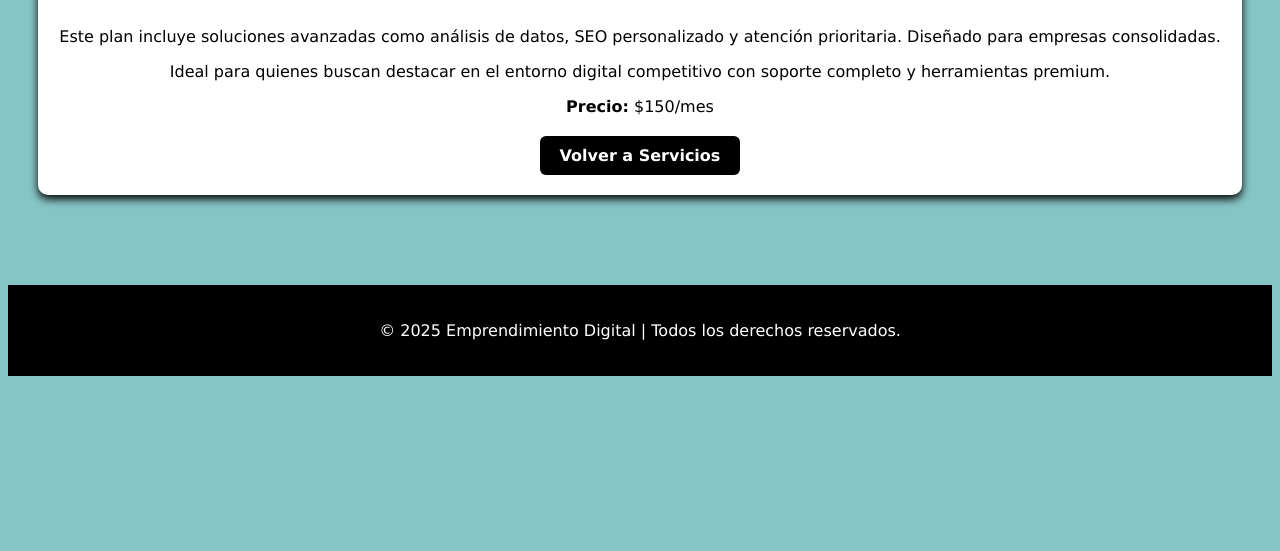
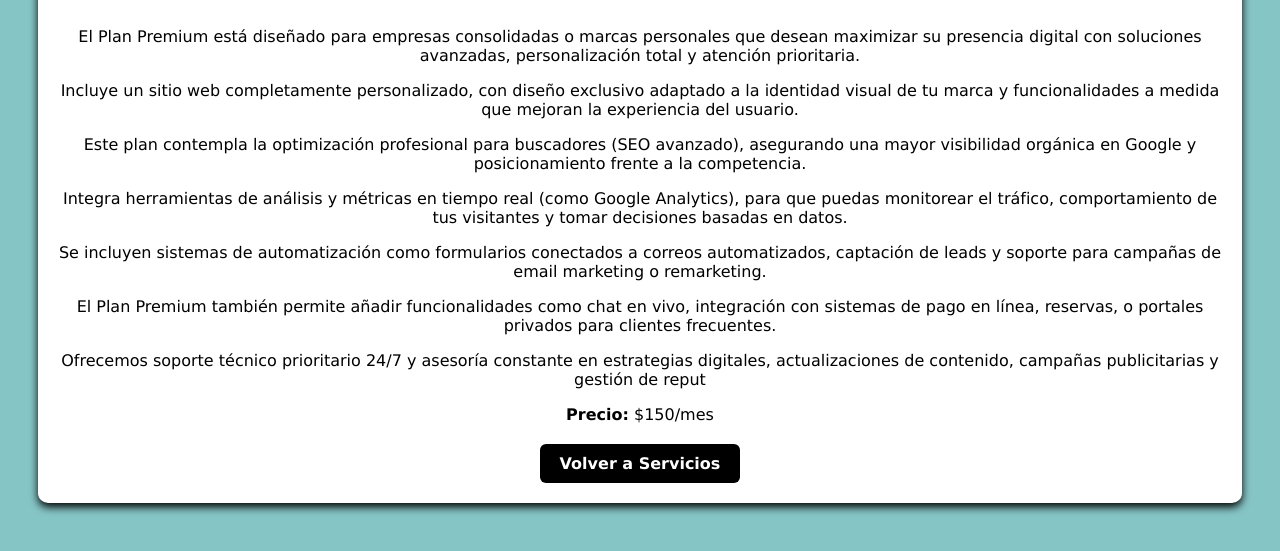
Before and after one commit to vickybig/emprendimiento-digital, a plain HTML site: page pages/plan_premium.html in a window 1280 px wide. Shown: the part 521-1072 px from the top of the page. Before the commit the page ends 905 px from the top, so only its background shows below. Drawn offline with Linux system fonts and the light colour scheme.

Commit message:
Agregue informacion al servicio premium

```diff
--- a/pages/plan_premium.html
+++ b/pages/plan_premium.html
@@ -22,8 +22,20 @@
       <section>
         <h1>Plan Premium</h1>
         <img src="../img/premium.jpg" alt="Imagen del Plan Premium" style="max-width: 300px; border-radius: 8px; margin: 10px 0;" />
-        <p>Este plan incluye soluciones avanzadas como análisis de datos, SEO personalizado y atención prioritaria. Diseñado para empresas consolidadas.</p>
-        <p>Ideal para quienes buscan destacar en el entorno digital competitivo con soporte completo y herramientas premium.</p>
+        <p>El Plan Premium está diseñado para empresas consolidadas o marcas personales que desean maximizar su presencia digital con soluciones avanzadas, personalización total y atención prioritaria.</p>
+
+<p>Incluye un sitio web completamente personalizado, con diseño exclusivo adaptado a la identidad visual de tu marca y funcionalidades a medida que mejoran la experiencia del usuario.</p>
+
+<p>Este plan contempla la optimización profesional para buscadores (SEO avanzado), asegurando una mayor visibilidad orgánica en Google y posicionamiento frente a la competencia.</p>
+
+<p>Integra herramientas de análisis y métricas en tiempo real (como Google Analytics), para que puedas monitorear el tráfico, comportamiento de tus visitantes y tomar decisiones basadas en datos.</p>
+
+<p>Se incluyen sistemas de automatización como formularios conectados a correos automatizados, captación de leads y soporte para campañas de email marketing o remarketing.</p>
+
+<p>El Plan Premium también permite añadir funcionalidades como chat en vivo, integración con sistemas de pago en línea, reservas, o portales privados para clientes frecuentes.</p>
+
+<p>Ofrecemos soporte técnico prioritario 24/7 y asesoría constante en estrategias digitales, actualizaciones de contenido, campañas publicitarias y gestión de reput
+
         <p><strong>Precio:</strong> $150/mes</p>
 
         <div style="text-align: center; margin-top: 20px;">
```
